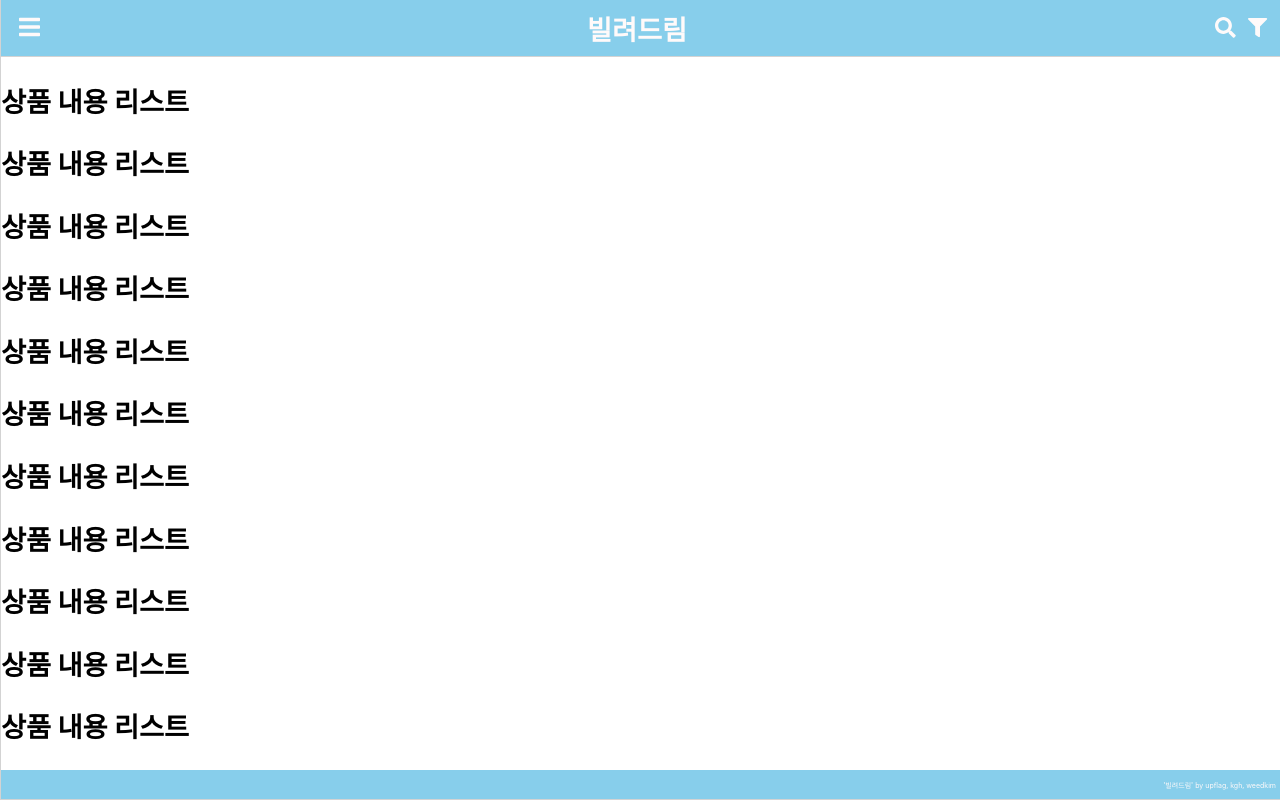
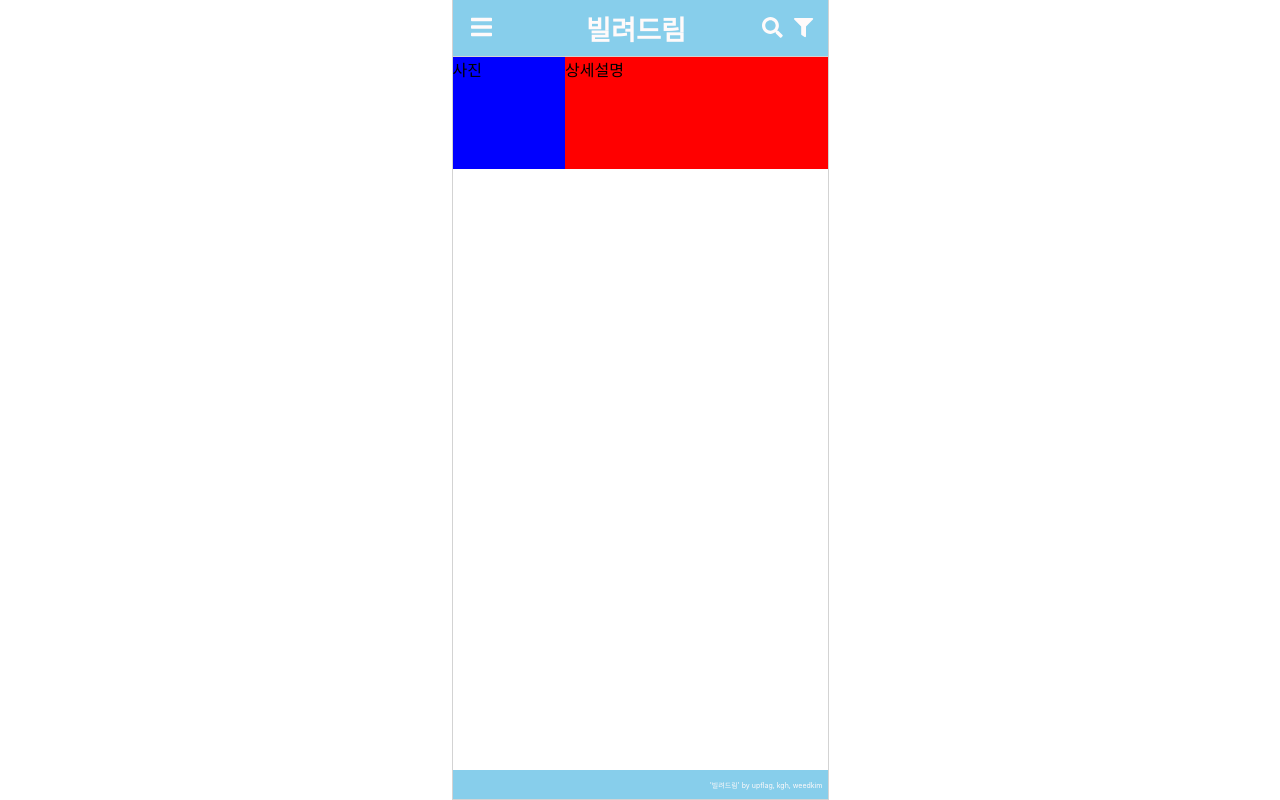
Before and after one commit to kgh3489/2021Hanium, a React (Create React App) app: page / in a window 1280 px wide. Built offline with nearby package versions, Linux system fonts and the light colour scheme.

Commit message:
상품아이템바

```diff
--- a/src/app.module.css
+++ b/src/app.module.css
@@ -13,3 +13,9 @@ button {
   border-right: 1px solid lightgray;
   border-left: 1px solid lightgray;
 }
+
+@media screen and (max-width: 20000px) {
+  .app {
+    width: 375px;
+  }
+}
--- a/src/component/header/header.jsx
+++ b/src/component/header/header.jsx
@@ -14,7 +14,7 @@ const Header = (props) => {
                 </button>
             </div>
             <div className={styles.title}>
-                <h1>빌려드림</h1>
+                <h1 className={styles.title_h1}>빌려드림</h1>
             </div>
             <div className={styles.header_right}>
                 <button className={`${styles.btn} ${styles.searchBtn}`}><i className="fas fa-search"></i></button>
--- a/src/component/header/header.module.css
+++ b/src/component/header/header.module.css
@@ -24,7 +24,7 @@
   margin-left: 1.2rem;
 }
 
-h1 {
+.title_h1 {
   font-size: 1.7em;
   color: snow;
 }
--- /dev/null
+++ b/src/component/product_list/product_item/product_item.jsx
@@ -0,0 +1,22 @@
+import React from 'react';
+import styles from './product_item.module.css';
+
+const product_item = (props) => {
+
+
+
+    return (
+        <div className={styles.product_item}>
+            <div className={styles.leftsec}>
+                사진
+            </div>
+            <div className={styles.rightsec}>
+                상세설명
+            </div>
+        </div>
+    )
+
+
+};
+
+export default product_item;
--- /dev/null
+++ b/src/component/product_list/product_item/product_item.module.css
@@ -0,0 +1,17 @@
+.product_item {
+    display: flex;
+    overflow-x: hidden;
+    height: 7em;
+    width: 100%;
+}
+.leftsec {
+    height: 100%;
+    width: 30%;
+    background-color: blue;
+}
+
+.rightsec {
+    height: 100%;
+    width: 70%;
+    background-color: red;
+}
--- a/src/component/product_list/product_list.jsx
+++ b/src/component/product_list/product_list.jsx
@@ -1,5 +1,7 @@
 import React from 'react';
 import styles from './product_list.module.css';
+import Product from './product_item/product_item'
+
 
 const ProductList = (props) => {
 
@@ -7,21 +9,7 @@ const ProductList = (props) => {
 
     return (
         <section className={styles.product_list}>
-            <h1 className={styles.h1_color}>상품 내용 리스트</h1>
-            <h1 className={styles.h1_color}>상품 내용 리스트</h1>
-            <h1 className={styles.h1_color}>상품 내용 리스트</h1>
-            <h1 className={styles.h1_color}>상품 내용 리스트</h1>
-            <h1 className={styles.h1_color}>상품 내용 리스트</h1>
-            <h1 className={styles.h1_color}>상품 내용 리스트</h1>
-            <h1 className={styles.h1_color}>상품 내용 리스트</h1>
-            <h1 className={styles.h1_color}>상품 내용 리스트</h1>
-            <h1 className={styles.h1_color}>상품 내용 리스트</h1>
-            <h1 className={styles.h1_color}>상품 내용 리스트</h1>
-            <h1 className={styles.h1_color}>상품 내용 리스트</h1>
-            <h1 className={styles.h1_color}>상품 내용 리스트</h1>
-            <h1 className={styles.h1_color}>상품 내용 리스트</h1>
-
-
+            <Product />
         </section>
     )
 
--- a/src/component/product_list/product_list.module.css
+++ b/src/component/product_list/product_list.module.css
@@ -1,11 +1,7 @@
 .product_list {
+    display: flex;
     overflow: scroll;
     overflow-x: hidden;
-    height: 100%
+    height: 100%;
+    width: 100%;
 }
-
-.h1_color {
-    display: flex;
-    color: black;
-    align-items: center;
-}
```
